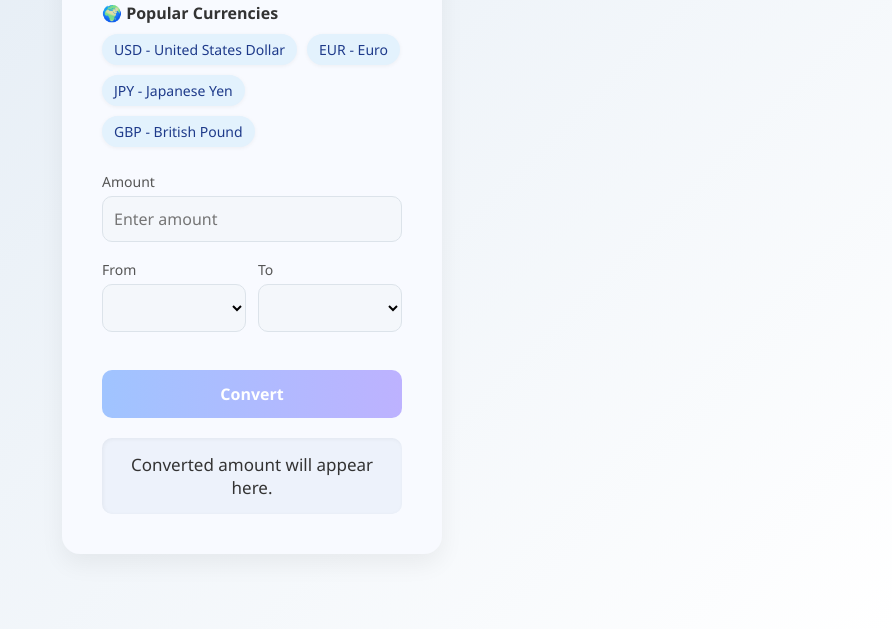
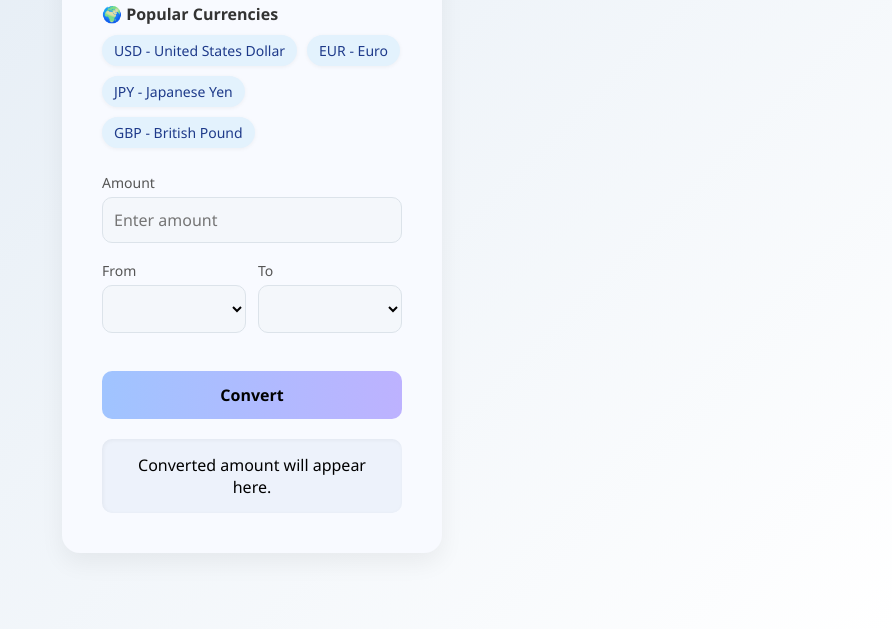
Before and after one commit to sufyaanmalik/currency-converter, a plain HTML site: page index.html in a window 1280 px wide. Shown: the part 171-800 px from the top of the page, without its empty margins (388-1280 px from the left). Drawn offline with Linux system fonts and the light colour scheme.

Commit message:
some style change style.css

```diff
--- a/style.css
+++ b/style.css
@@ -73,7 +73,7 @@
     margin-top: 20px;
     border: none;
     background: linear-gradient(to right, #a0c4ff, #bdb2ff);
-    color: #fff;
+    color: #000;
     border-radius: 10px;
     font-size: 16px;
     cursor: pointer;
@@ -88,9 +88,9 @@
 
   .result {
     margin-top: 20px;
-    font-size: 17px;
+    font-size: 16px;
     font-weight: 500;
-    color: #333;
+    color: #000;
     background: #edf2fb;
     padding: 15px;
     border-radius: 10px;
```
